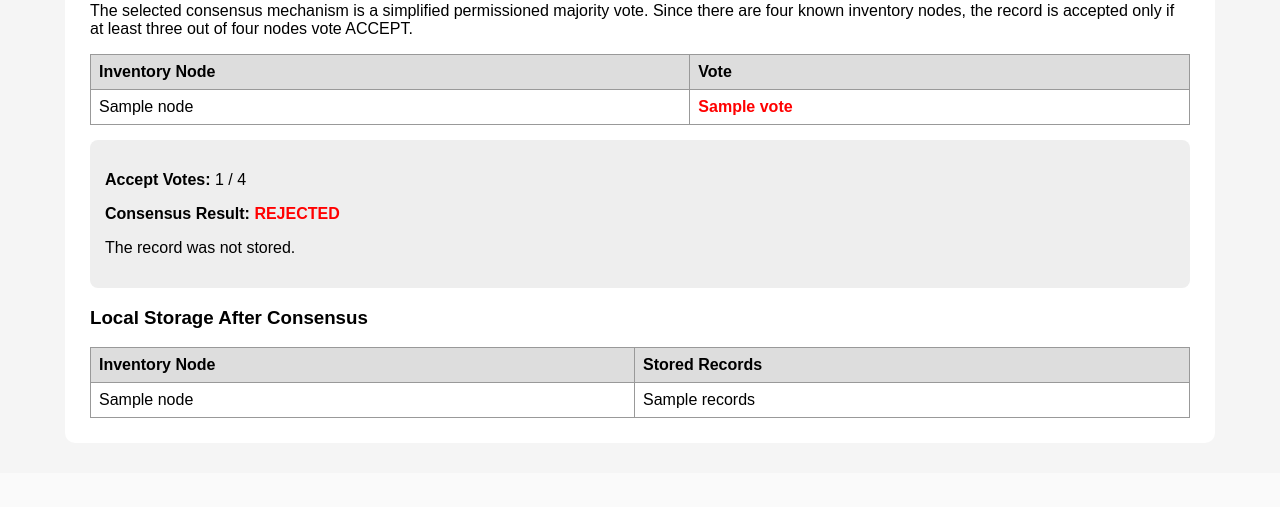
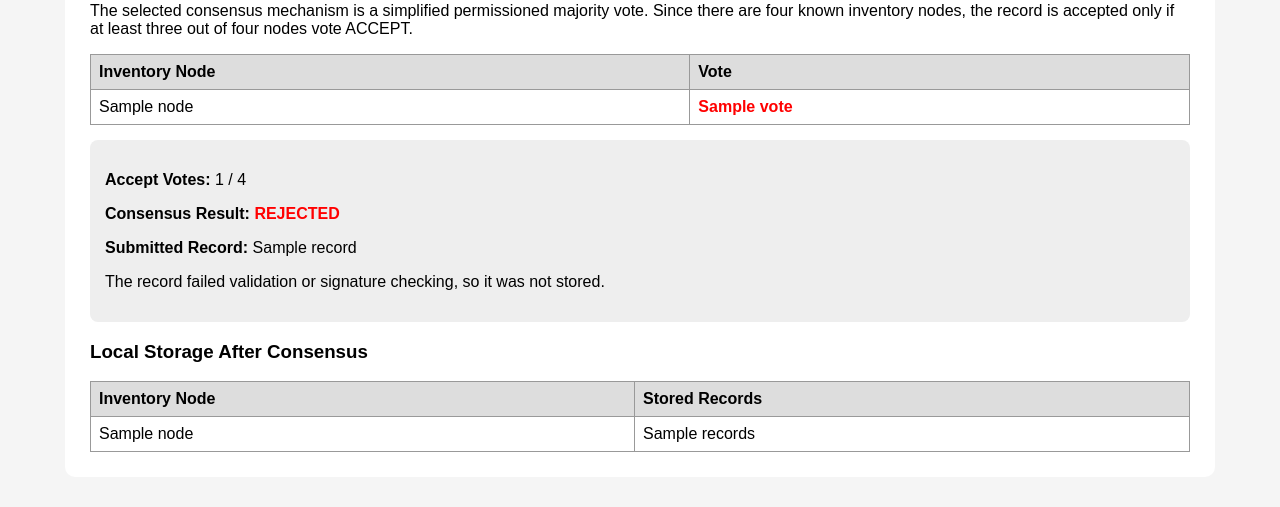
Before and after one commit to s4153569/blockchain-ass2, a Flask app: template main_assignment/templates/index.html in a window 1280 px wide. Shown: the part 1324-1831 px from the top of the page. Before the commit the page ends 1742 px from the top, so only its background shows below. Run offline with Flask 3, Linux system fonts and the light colour scheme; the template is opened without the code that fills it: most values are stand-ins (such as "Sample title", 1, 10 or a date in 2020).

Commit message:
Improve rejected consensus output

```diff
--- a/main_assignment/templates/index.html
+++ b/main_assignment/templates/index.html
@@ -232,9 +232,10 @@
         {% if output.consensus_result %}
             <p><strong>Consensus Result:</strong> <span class="accept">ACCEPTED</span></p>
             <p>The record has been stored in all inventory nodes.</p>
-        {% else %}
+            {% else %}
             <p><strong>Consensus Result:</strong> <span class="reject">REJECTED</span></p>
-            <p>The record was not stored.</p>
+            <p><strong>Submitted Record:</strong> {{ output.record }}</p>
+            <p>The record failed validation or signature checking, so it was not stored.</p>
         {% endif %}
     </div>
 
```
